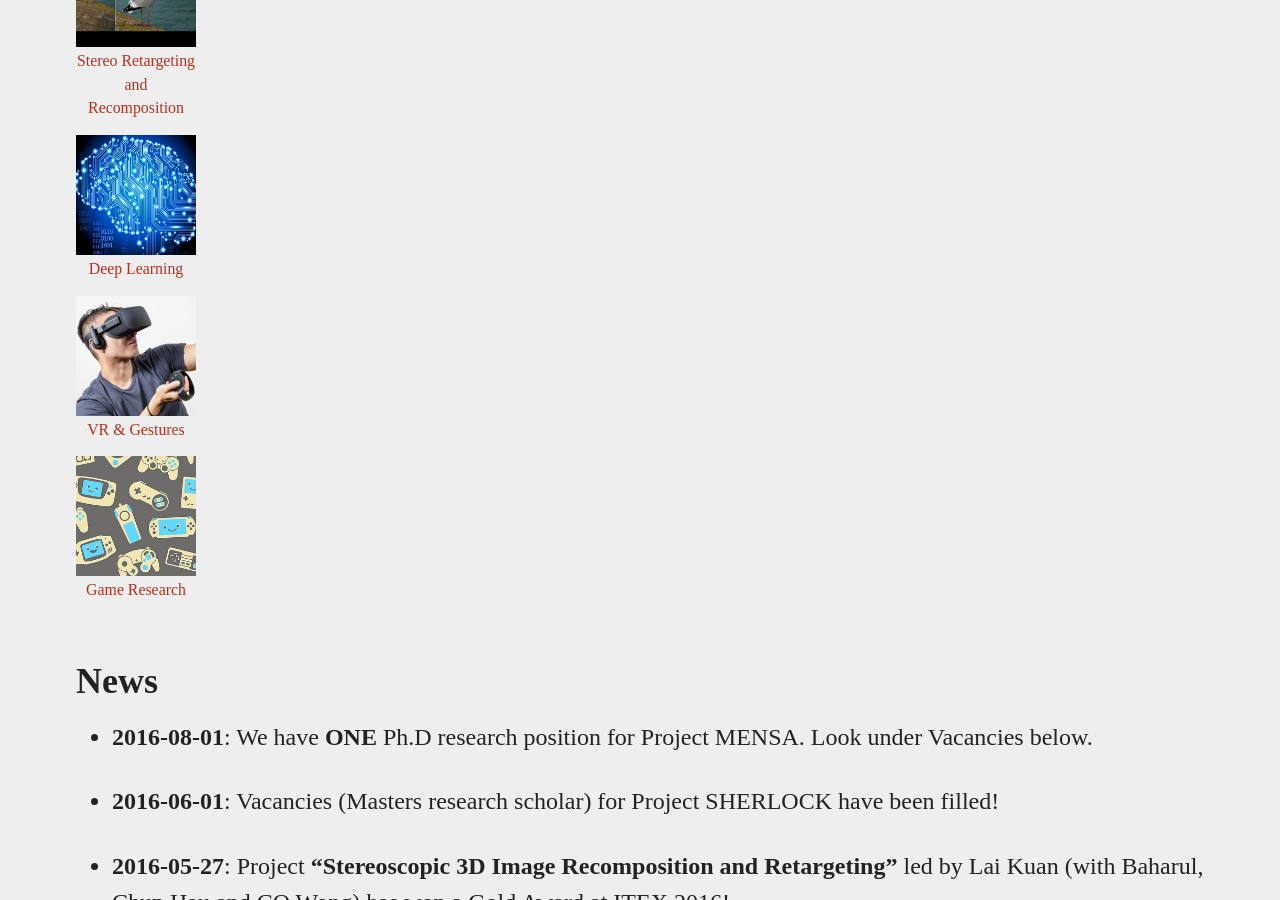
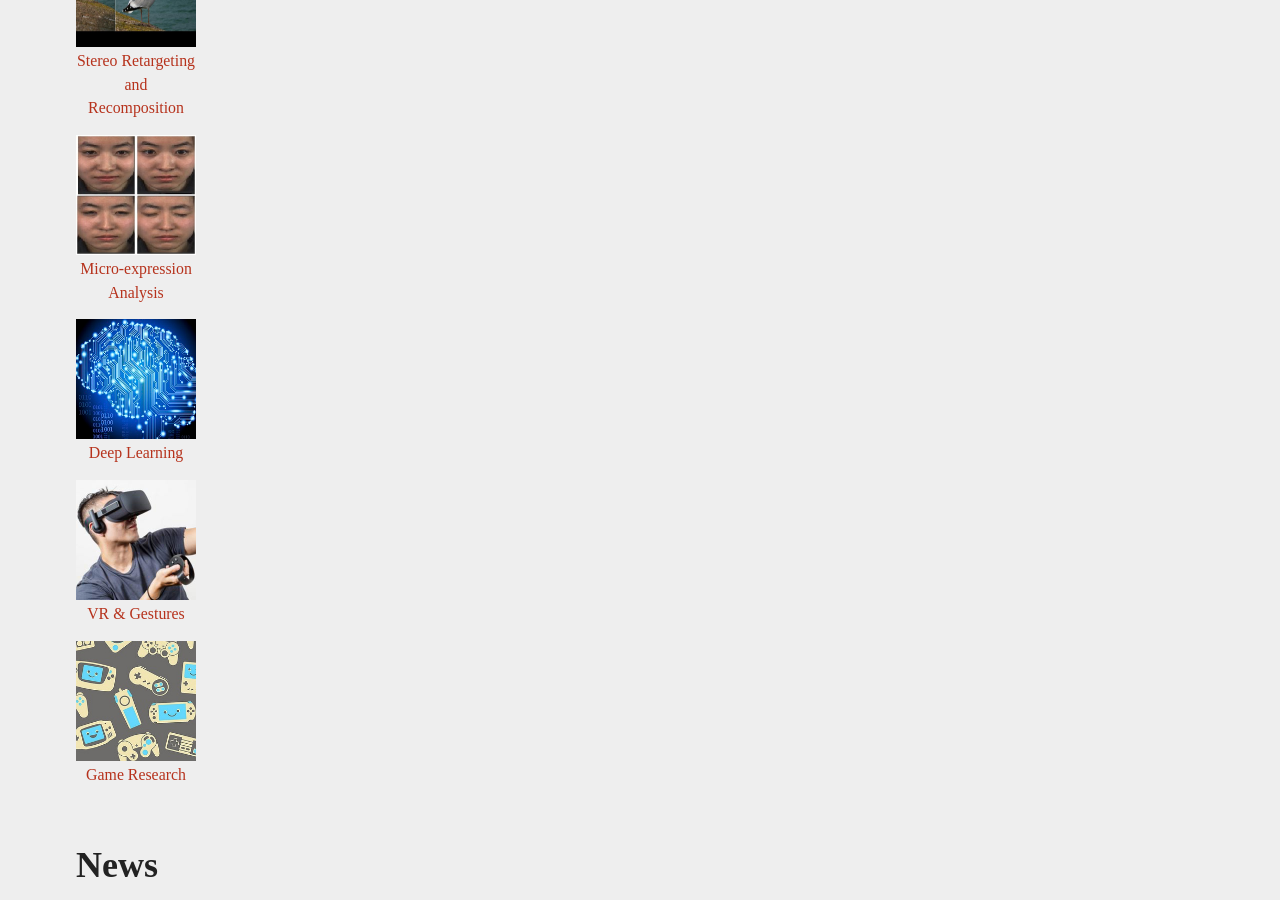
Before and after one commit to viprlab/viprlab.github.io, a Jekyll site: the page built from index.md, in a window 1280 px wide and 900 px high, scrolled down 1275 px. Built offline with Jekyll 4.4.1, drawn with Linux system fonts in a browser that asks for light colours.

Commit message:
new project update

```diff
--- a/index.md
+++ b/index.md
@@ -25,6 +25,7 @@ We work on a wide variety of research areas, particularly in the following speci
 {% include imagethumbnailblock.html url="images/surveillance.jpg" caption="Video Surveillance" width="120px" height="120px"  %}
 {% include imagethumbnailblock.html url="images/aesthetics.jpg" caption="Computational Aesthetics" width="120px" height="120px"  %}
 {% include imagethumbnailblock.html url="images/composition.jpg" caption="Stereo Retargeting and Recomposition" width="120px" height="120px"  %}
+{% include imagethumbnailblock.html url="images/microexp.jpg" caption="Micro-expression Analysis" width="120px" height="120px"  %}
 {% include imagethumbnailblock.html url="images/deeplearningbrain.jpg" caption="Deep Learning" width="120px" height="120px"  %}
 {% include imagethumbnailblock.html url="images/oculusrift.jpg" caption="VR & Gestures" width="120px" height="120px"  %}
 {% include imagethumbnailblock.html url="images/game.jpg" caption="Game Research" width="120px" height="120px"  %}
```
Also changed, not shown: images/microexp.jpg (added).
